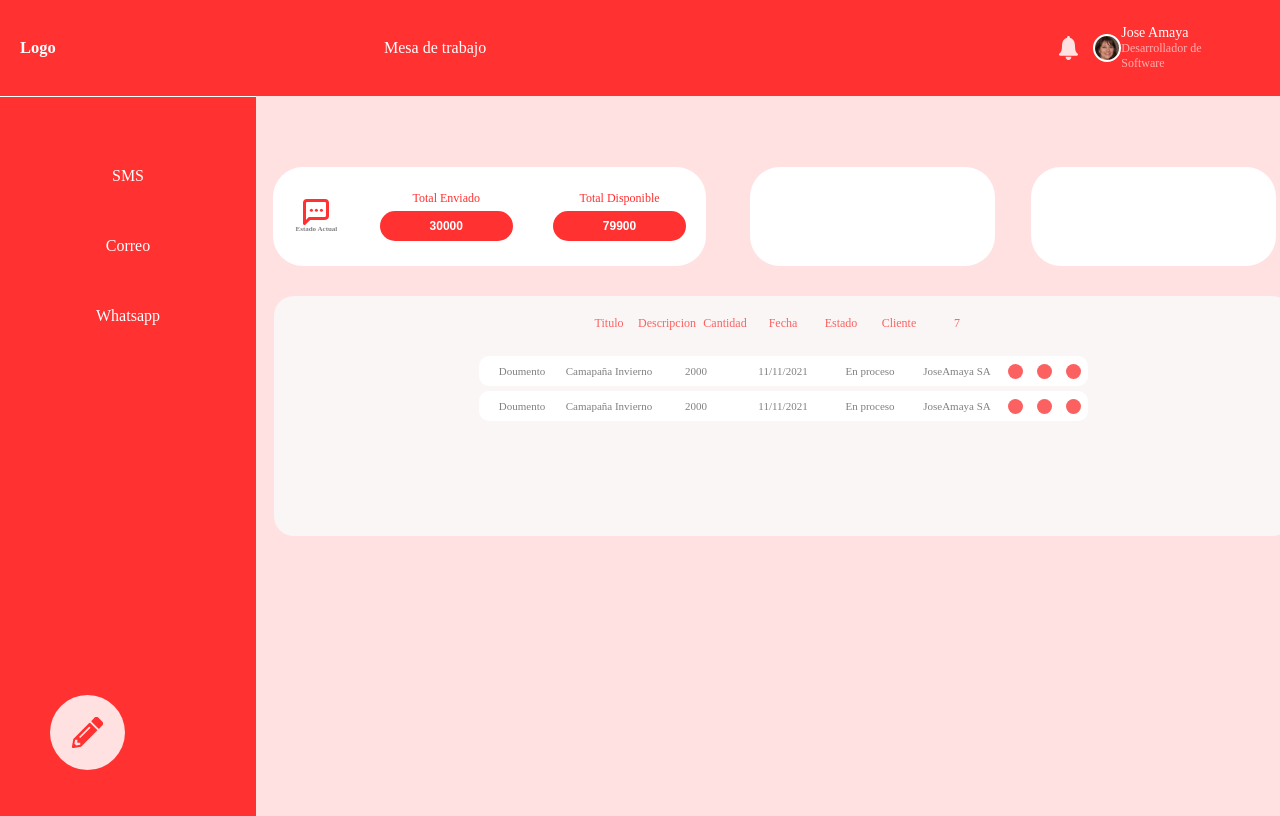
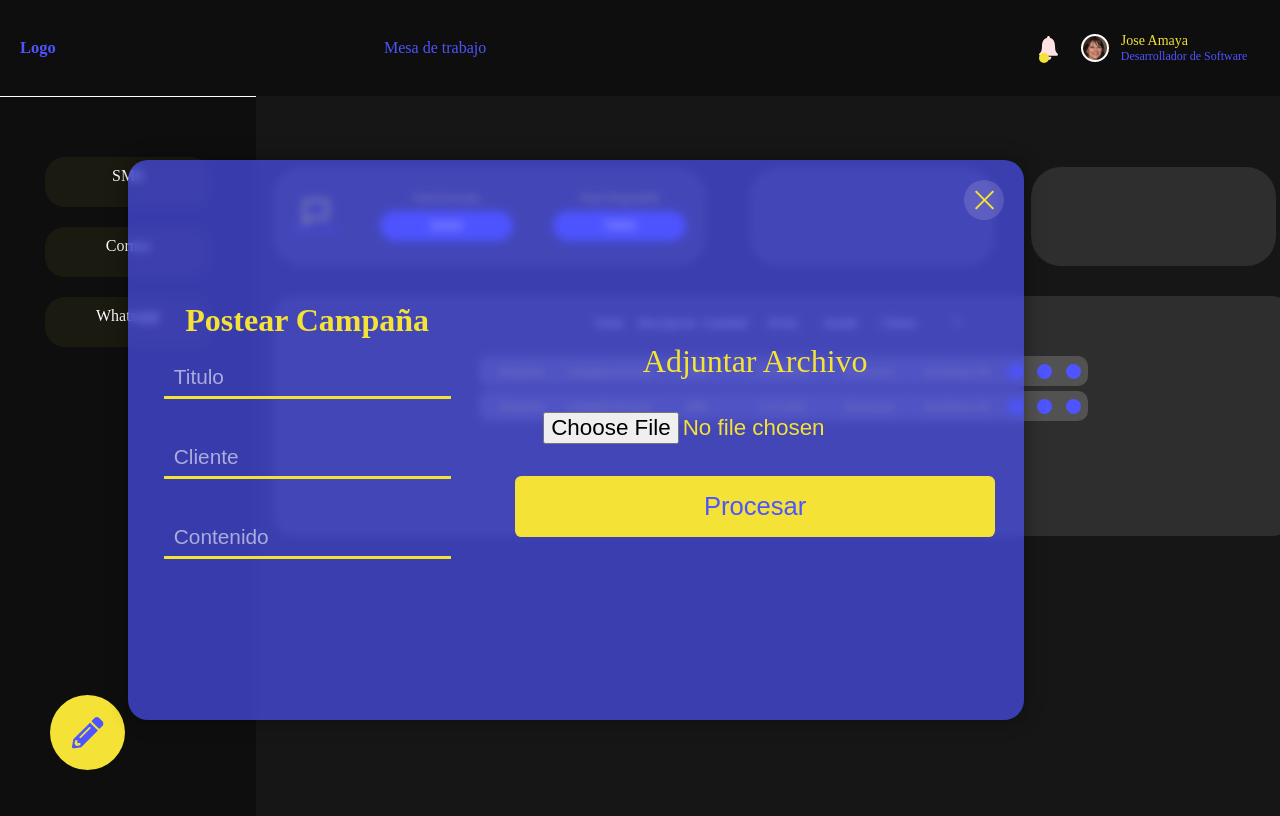
Before and after one commit to joseamayadev/node-dashboard-campaigns, a website: page views/index.html in a window 1280 px wide. Drawn offline with Linux system fonts and the light colour scheme.

Commit message:
Carga de archivos fuentes diseñados y ordenados para su compatibilidad con github pages

```diff
--- a/express/index.html
+++ b/views/index.html
@@ -1,31 +1,21 @@
 <!DOCTYPE html>
-<html lang="en">
+<html lang="es">
 
 <head>
     <meta charset="UTF-8" />
     <meta http-equiv="X-UA-Compatible" content="IE=edge" />
     <meta name="viewport" content="width=device-width, initial-scale=1.0" />
     <title>Inicio de sesion</title>
+    <meta name="keywords" content="Dashboard, envios masivos, marketing, simpe data dashboard">
+    <meta name="description" content="Dashboard para presentar información de campañas creadas a través de una aplicación que se basaba en el envio masivos de correos a través de twilio, unicamente se cargaba un csv y este era utlizado por el cliente">
     <link rel="stylesheet" href="styles/styles.css" />
+    <link rel="image_src" href="https://res.cloudinary.com/www-ismyt-com/image/upload/v1628826735/IMAGENES/GITHUB/preview-jordan-cards-animation_rgmjdl.png" />
+
 </head>
 
 <body>
 
-    <!-- Contenedor para crear campaña de envios masivos -->
-    <div class="contenedorPopUp">
-        <form action="" class="formularioArchivo">
-            <input type="text" placeholder="Titulo" />
-            <input type="text" placeholder="Cliente" />
-            <input type="text" placeholder="Contenido" />
-        </form>
 
-        <div class="attachFile">
-            <p>Adjuntar Archivo</p>
-            <input type="file" />
-            <button class="btnFile">Procesar</button>
-        </div>
-    </div>
-    <!-- Fin del contenedor para adjuntar campañas de envios masivos -->
 
     <!-- Icono de boligrafo - CTA para escribir campaña -->
     <a class="pencil">
@@ -126,6 +116,28 @@
             </div>
         </div>
     </main>
+
+    <!-- Contenedor para crear campaña de envios masivos -->
+    <div class="contenedorPopUp">
+        <form action="" class="formularioArchivo">
+            <h3>Postear Campaña</h3>
+            <input type="text" placeholder="Titulo" />
+            <input type="text" placeholder="Cliente" />
+            <input type="text" placeholder="Contenido" />
+        </form>
+
+        <div class="attachFile">
+            <p>Adjuntar Archivo</p>
+            <input type="file" />
+            <button class="btnFile">Procesar</button>
+
+        </div>
+
+        <button id="closeOpen"></button>
+    </div>
+    <!-- Fin del contenedor para adjuntar campañas de envios masivos -->
+
+    <script src="js/app.js"></script>
 </body>
 
 </html>
--- /dev/null
+++ b/views/js/app.js
@@ -0,0 +1,13 @@
+const contenedorPopUp = document.querySelector('.contenedorPopUp');
+const closeOpen = document.querySelector('#closeOpen');
+const pencil = document.querySelector('.pencil');
+
+
+
+closeOpen.addEventListener('click', () => {
+    contenedorPopUp.style.display = "none";
+})
+
+pencil.addEventListener('click', () => {
+    contenedorPopUp.style.display = "grid";
+})
--- a/express/styles/styles.css
+++ b/views/styles/styles.css
@@ -1,3 +1,11 @@
+:root {
+    --main-bg-color: #0E0E0E;
+    --secondary-bg-color: #161616;
+    --blue-color: #4E54FF;
+    --yellow-color: #F4E236;
+    --bg-cards: rgba(255, 255, 255, 0.103);
+}
+
 * {
     margin: 0px;
     padding: 0px;
@@ -5,13 +13,14 @@
 }
 
 body {
-    background-color: white;
+    background-color: var(--main-bg-color);
     font-family: Poppins;
     height: 100vh;
+    overflow: hidden;
 }
 
 .navegacion {
-    background-color: #ff3131;
+    background-color: var(--main-bg-color);
     height: 12vh;
     display: grid;
     grid-template-columns: 30% 70%;
@@ -26,7 +35,7 @@ body {
 }
 
 .contenedorLogo h2 {
-    color: white;
+    color: var(--blue-color);
 }
 
 .navegacion .contenedorDescripcion {
@@ -37,7 +46,7 @@ body {
 }
 
 .navegacion .contenedorDescripcion h4 {
-    color: white;
+    color: var(--blue-color);
     font-weight: 500;
     font-size: 16px;
 }
@@ -50,28 +59,27 @@ body {
 
 .navegacion .contenedorDescripcion .contenedorPerfil img {
     position: relative;
+    margin-right: 20px;
 }
 
 .contenedorPerfil span {
     position: absolute;
     width: 10px;
     height: 10px;
-    background: rgb(255, 252, 67);
     border-radius: 50%;
-    transform: translateX(7px);
-    opacity: 0;
+    transform: translateY(10px);
     transition: 0.5s;
+    background-color: var(--yellow-color);
 }
 
 .contenedorPerfil img:hover~span {
     position: absolute;
     width: 10px;
     height: 10px;
-    background: rgb(3, 3, 3);
     border-radius: 50%;
     transform: translateX(7px);
+    background: var(--blue-color);
     transition: 0.5s;
-    opacity: 1;
 }
 
 .perfil {
@@ -82,20 +90,20 @@ body {
 
 .perfil div .nombre {
     font-size: 14px;
-    color: white;
+    color: var(--yellow-color);
 }
 
 .perfil .rol {
     font-size: 12px;
     font-weight: 400;
-    color: #fcb0b0;
+    color: var(--blue-color);
 }
 
 .dashboard {
     display: grid;
     grid-template-columns: 20% 80%;
     grid-template-rows: 90vh;
-    background: #ffe1e1;
+    background: var(--secondary-bg-color);
 }
 
 
@@ -107,7 +115,7 @@ body {
     display: flex;
     justify-content: center;
     padding-top: 40px;
-    background: #ff3131;
+    background-color: var(--main-bg-color);
     border-top: 1px solid white;
 }
 
@@ -126,11 +134,12 @@ body {
     text-align: center;
     border-radius: 20px;
     transition: 0.3s ease;
+    background-color: #f4e1360e;
 }
 
 .sidebar ul li:hover {
     font-size: 16px;
-    background: #ff5858;
+    background: var(--blue-color);
     transition: 0.3s ease;
 }
 
@@ -153,7 +162,7 @@ body {
 .contenedorStatus {
     width: 433px;
     height: 99px;
-    background: white;
+    background: var(--bg-cards);
     border-radius: 30px;
     display: grid;
     grid-template-columns: 20% 40% 40%;
@@ -170,6 +179,7 @@ body {
 .estado p {
     font-size: 7px;
     font-weight: 600;
+    color: var(--blue-color);
 }
 
 .enviado,
@@ -180,7 +190,7 @@ body {
     flex-direction: column;
     font-size: 12px;
     font-weight: 300;
-    color: #ff3131;
+    color: var(--yellow-color);
 }
 
 .btn {
@@ -189,7 +199,7 @@ body {
     border: none;
     margin-top: 5px;
     border-radius: 17px;
-    background: #ff3131;
+    background: var(--blue-color);
     font-size: 12px;
     font-weight: 700;
     color: white;
@@ -198,7 +208,7 @@ body {
 .contenedorAdicional1 {
     width: 245px;
     height: 99px;
-    background: white;
+    background: var(--bg-cards);
     border-radius: 30px;
     margin-left: 40px;
     justify-self: flex-start;
@@ -207,7 +217,7 @@ body {
 .contenedorAdicional2 {
     width: 245px;
     height: 99px;
-    background: white;
+    background: var(--bg-cards);
     border-radius: 30px;
     justify-self: flex-start;
 }
@@ -219,7 +229,7 @@ body {
     position: fixed;
     width: 75px;
     height: 75px;
-    background-color: #ffe1e1;
+    background-color: var(--yellow-color);
     left: 50px;
     bottom: 30px;
     border-radius: 50%;
@@ -230,7 +240,7 @@ body {
 }
 
 .estadoCamapanas {
-    background: #fbf6f6;
+    background: var(--bg-cards);
     width: 100%;
     height: 30vh;
     padding: 20px;
@@ -242,19 +252,18 @@ body {
     display: grid;
     grid-template-columns: repeat(7, 1fr);
     align-self: center;
-    color: #fb6161;
 }
 
 .contenedorEncabezados div {
     font-size: 12px;
     align-self: center;
     justify-self: center;
-    color: #fb6161;
+    color: white;
     margin-bottom: 20px;
 }
 
 .contenedorInformacion {
-    background: white;
+    background: #ffffff2c;
     border-radius: 10px;
     height: 30px;
     margin-top: 5px;
@@ -265,7 +274,7 @@ div {
     font-size: 11px;
     align-self: center;
     justify-self: center;
-    color: #818080;
+    color: var(--yellow-color);
 }
 
 .controles {
@@ -283,7 +292,7 @@ div {
     border-radius: 50%;
     border: none;
     margin: 7px;
-    background-color: #fb6161;
+    background-color: var(--blue-color);
 }
 
 .contenedorPopUp {
@@ -292,12 +301,13 @@ div {
     height: 70vh;
     left: 10vw;
     top: 20vh;
-    background: #fbf6f6;
-    display: none;
+    background: #4e54ffa8;
+    display: grid;
     grid-template-columns: 40% 60%;
     grid-template-rows: 100%;
     border-radius: 20px;
-    box-shadow: 0px 0px 20px rgba(0, 0, 0, 0.205);
+    box-shadow: 0px 0px 20px rgba(0, 0, 0, 0.376);
+    backdrop-filter: blur(4px);
 }
 
 .formularioArchivo {
@@ -307,10 +317,102 @@ div {
     flex-direction: column;
 }
 
+.formularioArchivo h3 {
+    font-size: 2rem;
+}
+
 .formularioArchivo input {
     width: 80%;
     height: 40px;
     border: none;
+    border-bottom: 3px solid var(--yellow-color);
     margin: 20px;
     padding: 10px;
+    background: transparent;
+    outline: none;
+    font-size: 1.3rem;
+    color: #fff;
 }
+
+.formularioArchivo input::placeholder {
+    color: rgba(255, 255, 255, 0.575);
+}
+
+.attachFile {
+    width: 100%;
+    height: 100%;
+    display: flex;
+    justify-content: center;
+    align-items: center;
+    flex-direction: column;
+    font-size: 2rem;
+}
+
+.attachFile input[type="file"] {
+    font-size: 1.4rem;
+    display: flex;
+    justify-content: center;
+    align-items: center;
+    flex-direction: column;
+    margin: 2rem 0px;
+}
+
+.attachFile button {
+    font-size: 1.6rem;
+    display: flex;
+    justify-content: center;
+    align-items: center;
+    flex-direction: column;
+    width: 30rem;
+    padding: 1rem 0px;
+    border-radius: .4rem;
+    outline: none;
+    border: none;
+    background-color: var(--yellow-color);
+    color: var(--blue-color);
+}
+
+#closeOpen {
+    position: absolute;
+    width: 40px;
+    height: 40px;
+    top: 20px;
+    right: 20px;
+    display: flex;
+    justify-content: center;
+    align-items: center;
+    transition: .4s;
+    background-color: rgba(255, 255, 255, 0.137);
+    border-radius: 50%;
+    border: none;
+}
+
+#closeOpen::after {
+    content: "";
+    position: absolute;
+    width: 25px;
+    height: 2px;
+    background-color: var(--yellow-color);
+    transform: rotate(45deg);
+    transition: .4s;
+}
+
+#closeOpen:hover::after {
+    transform: rotate(0deg);
+    transition: .4s;
+}
+
+#closeOpen::before {
+    content: "";
+    position: absolute;
+    width: 25px;
+    height: 2px;
+    background-color: var(--yellow-color);
+    transform: rotate(-45deg);
+    transition: .4s;
+}
+
+#closeOpen:hover::before {
+    transform: rotate(0deg);
+    transition: .4s;
+}
```
Also changed, not shown: server.js (+21 -11 lines), README.md, express/img/Icon awesome-pencil-alt.svg (deleted), express/img/iconStatus.svg (deleted), views/img/Icon awesome-pencil-alt.svg (added), views/img/iconNotification.svg (renamed from express/img/iconNotification.svg), views/img/iconStatus.svg (added), views/img/perfil.png (renamed from express/img/perfil.png), 1 other file.
